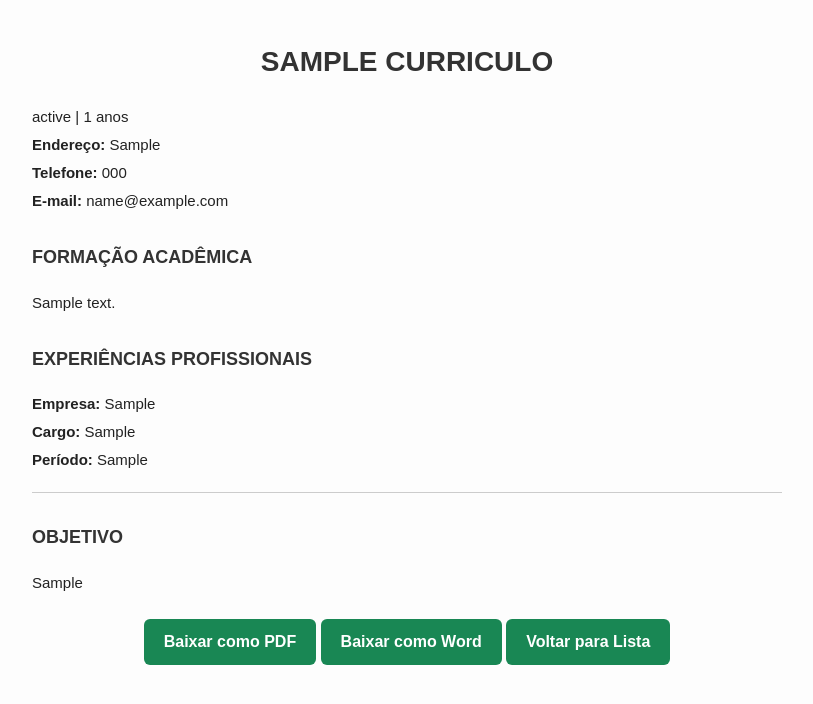
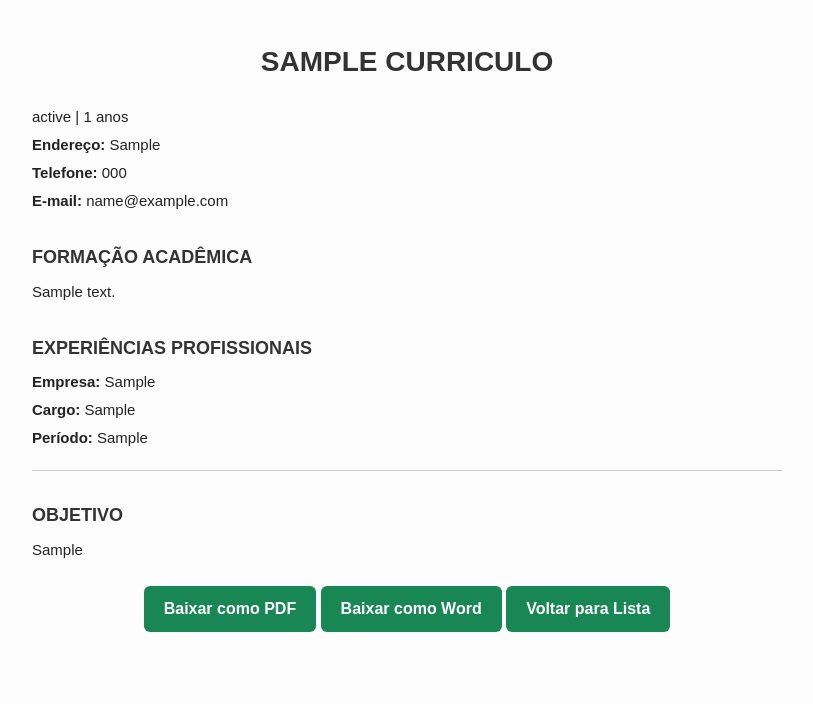
Before and after one commit to barrigaverd/Projeto-Oficina, a Flask app: template templates/curriculo_preview.html in a window 1280 px wide. Shown: the top 704 px of the page, without its empty margins (233-1046 px from the left). Run offline with Flask 3, Linux system fonts and the light colour scheme; the template is opened without the code that fills it: values that come from a table or form of the project are taken from there, others are empty; tables that the repository leaves empty hold one stand-in row (values such as "Sample post").

Commit message:
alteração no preview do curriculo

```diff
--- a/templates/curriculo_preview.html
+++ b/templates/curriculo_preview.html
@@ -15,24 +15,22 @@
             line-height: 1.6;
         }
 
-        h1,
-        h2 {
+        /* Estilos para os novos parágrafos que substituem h1 e h2 */
+        .titulo-principal {
+            font-size: 28px;
+            text-align: center;
+            padding-bottom: 5px;
+            margin-bottom: 15px;
             color: #333;
             text-transform: uppercase;
         }
 
-        h1 {
-            font-size: 28px;
-            text-align: center;
-
-            padding-bottom: 5px;
-            margin-bottom: 15px;
-        }
-
-        h2 {
+        .titulo-secao {
             margin-top: 30px;
             font-size: 18px;
             padding-bottom: 4px;
+            color: #333;
+            text-transform: uppercase;
         }
 
         p {
@@ -78,7 +76,7 @@
 
 <body>
 
-    <h1>{{ curriculo.nome }}</h1>
+    <p class="titulo-principal"><strong>{{ curriculo.nome }}</strong></p>
 
     <div class="dados">
         <p> {{ curriculo.estado_civil }} | {{ curriculo.idade }} anos </p>
@@ -87,10 +85,8 @@
         <p><strong>E-mail:</strong> {{ curriculo.email }}</p>
     </div>
 
-
-
     <div class="secao">
-        <h2>Formação Acadêmica</h2>
+        <p class="titulo-secao"><strong>Formação Acadêmica</strong></p>
         {% for formacao in curriculo.formacoes %}
         <div class="formacao">
             <p>{{ formacao.descricao }}</p>
@@ -99,7 +95,7 @@
     </div>
 
     <div class="secao">
-        <h2>Experiências Profissionais</h2>
+        <p class="titulo-secao"><strong>Experiências Profissionais</strong></p>
         {% for exp in curriculo.experiencias %}
         <div class="experiencia">
             <p><strong>Empresa:</strong> {{ exp.empresa }}</p>
@@ -114,16 +110,18 @@
         </div>
         {% endfor %}
     </div>
+
     <div class="secao">
-        <h2>Objetivo</h2>
+        <p class="titulo-secao"><strong>Objetivo</strong></p>
         <p class="dados">{{ curriculo.objetivo }}</p>
     </div>
+
     {% if not para_pdf %}
     <div style="text-align: center;">
         <a href="{{ url_for('download_curriculo_pdf', curriculo_id=curriculo.id) }}" class="btn">
             Baixar como PDF
         </a>
-        <a href="{{ url_for('download_curriculo_word', curriculo_id=curriculo.id) }}"class="btn btn-primary ms-2">Baixar como Word</a>
+        <a href="{{ url_for('download_curriculo_word', curriculo_id=curriculo.id) }}" class="btn btn-primary ms-2">Baixar como Word</a>
         <a class="btn btn-close" href="{{ url_for('listar_curriculos') }}">Voltar para Lista</a>
     </div>
     {% endif %}
```
